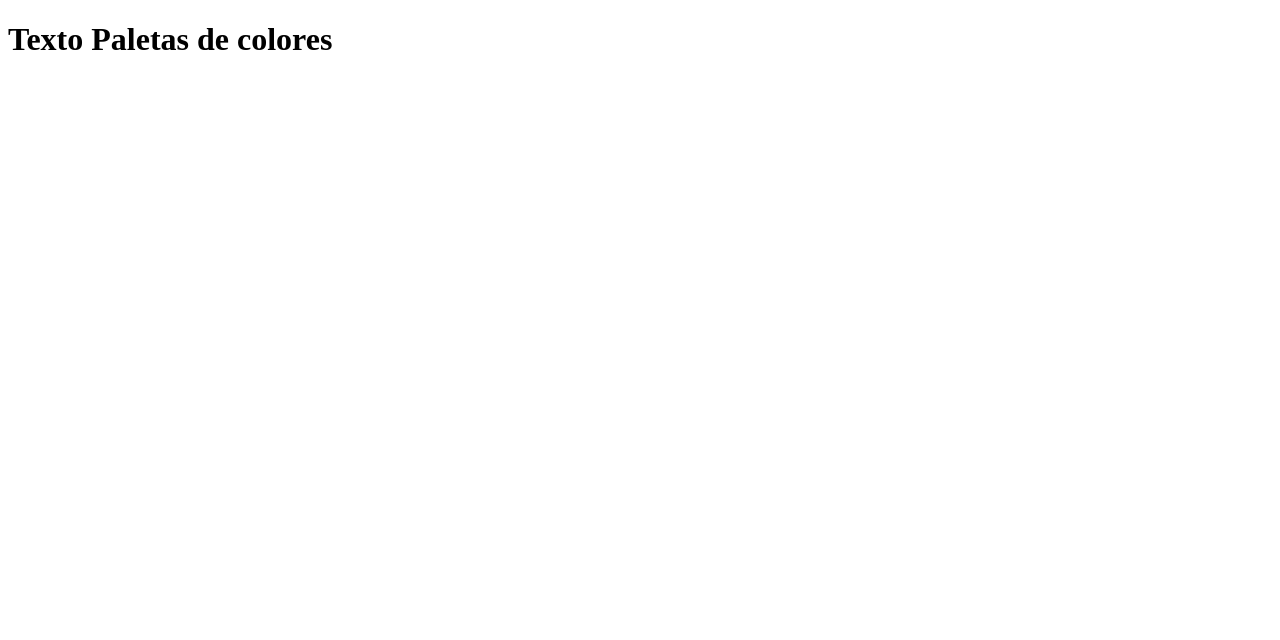
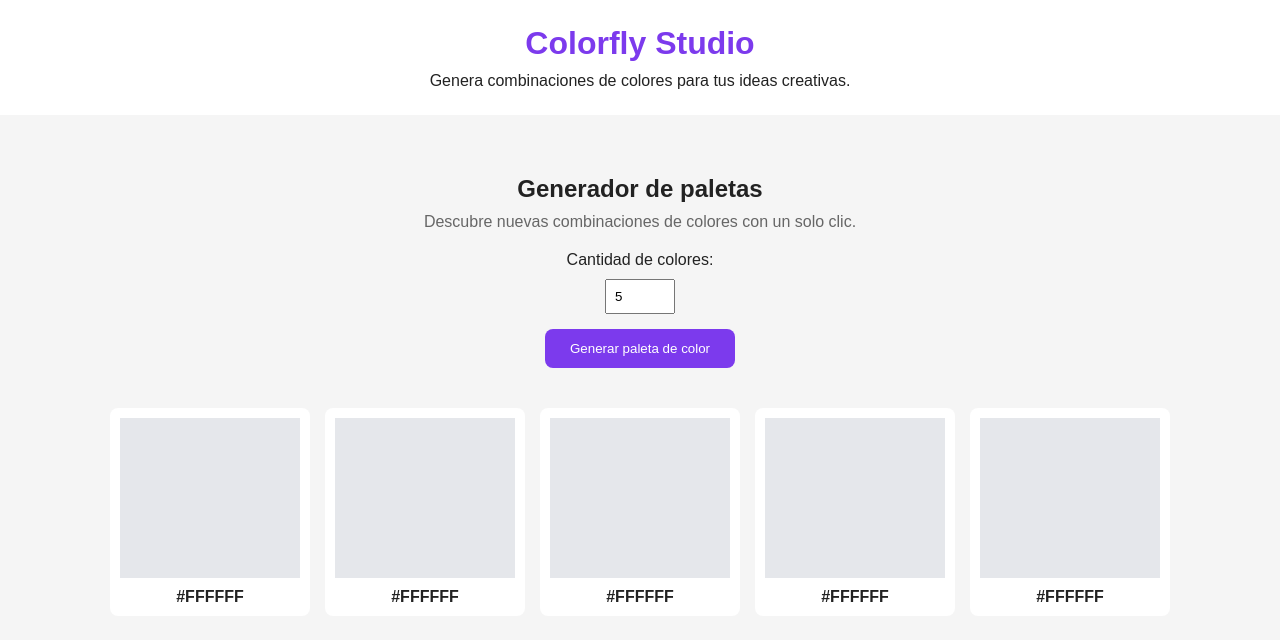
Before and after one commit to Totue08/ProyectoM1_RicardoCabrera, a plain HTML site: page index.html in a window 1280 px wide. Drawn offline with Linux system fonts and the light colour scheme.

Commit message:
implementar Html y css

```diff
--- a/css/styles.css
+++ b/css/styles.css
@@ -0,0 +1,107 @@
+
+/* ESTILOS GENERALES */
+* {
+    margin: 0;
+    padding: 0;
+    box-sizing: border-box;
+}
+
+body {
+    font-family: Arial, sans-serif;
+    background-color: #f5f5f5;
+    color: #222;
+}
+
+/* ENCABEZADO */
+header {
+    background-color: white;
+    text-align: center;
+    padding: 25px;
+}
+
+header h1 {
+    color: #7c3aed;
+    margin-bottom: 10px;
+}
+
+/* CONTENIDO */
+main {
+    max-width: 1100px;
+    margin: 40px auto;
+    padding: 20px;
+}
+
+/* GENERADOR */
+.generator {
+    text-align: center;
+    margin-bottom: 40px;
+}
+
+.generator h2 {
+    margin-bottom: 10px;
+}
+
+.generator p {
+    margin-bottom: 20px;
+    color: #666;
+}
+
+/* INPUT */
+.generator label {
+    display: block;
+    margin-bottom: 10px;
+}
+
+.generator input {
+    padding: 8px;
+    width: 70px;
+    margin-bottom: 15px;
+}
+
+/* BOTÓN */
+button {
+    display: block;
+    margin: auto;
+    padding: 12px 25px;
+    background-color: #7c3aed;
+    color: white;
+    border: none;
+    border-radius: 8px;
+    cursor: pointer;
+}
+
+button:hover {
+    background-color: #5b21b6;
+}
+
+/* PALETA */
+.palette {
+    display: grid;
+    grid-template-columns: repeat(5, 1fr);
+    gap: 15px;
+}
+
+/* TARJETAS */
+.color-card {
+    background-color: white;
+    padding: 10px;
+    border-radius: 8px;
+    text-align: center;
+}
+
+.color-box {
+    height: 160px;
+    background-color: #e5e7eb;
+    margin-bottom: 10px;
+}
+
+.color-card p {
+    font-weight: bold;
+}
+
+/* PIE DE PÁGINA */
+footer {
+    text-align: center;
+    padding: 20px;
+    color: #666;
+}
--- a/index.html
+++ b/index.html
@@ -1,11 +1,65 @@
+
 <!DOCTYPE html>
-<html lang="en">
+<html lang="es">
 <head>
     <meta charset="UTF-8">
     <meta name="viewport" content="width=device-width, initial-scale=1.0">
-    <title>Document</title>
+
+    <title>Colorfly Studio | Generador de colores</title>
+
+    <link rel="stylesheet" href="css/styles.css">
+    <script src="js/app.js" defer></script>
 </head>
 <body>
-    <h1>Texto Paletas de colores</h1>
+
+    <header>
+        <h1>Colorfly Studio</h1>
+        <p>Genera combinaciones de colores para tus ideas creativas.</p>
+    </header>
+
+    <main>
+
+        <section class="generator">
+            <h2>Generador de paletas</h2>
+
+            <p>Descubre nuevas combinaciones de colores con un solo clic.</p>
+
+            <label for="cantidadColores">Cantidad de colores:</label>
+            <input type="number" id="cantidadColores" min="2" max="10" value="5">
+
+            <button id="generarBtn" type="button">
+                Generar paleta de color
+            </button>
+        </section>
+
+        <section class="palette" aria-label="Paleta de colores generada">
+
+            <article class="color-card">
+                <div class="color-box"></div>
+                <p>#FFFFFF</p>
+            </article>
+
+            <article class="color-card">
+                <div class="color-box"></div>
+                <p>#FFFFFF</p>
+            </article>
+
+            <article class="color-card">
+                <div class="color-box"></div>
+                <p>#FFFFFF</p>
+            </article>
+
+            <article class="color-card">
+                <div class="color-box"></div>
+                <p>#FFFFFF</p>
+            </article>
+
+            <article class="color-card">
+                <div class="color-box"></div>
+                <p>#FFFFFF</p>
+            </article>
+
+        </section>
+    </main>
 </body>
 </html>
```
Also changed, not shown: 1 other file.
